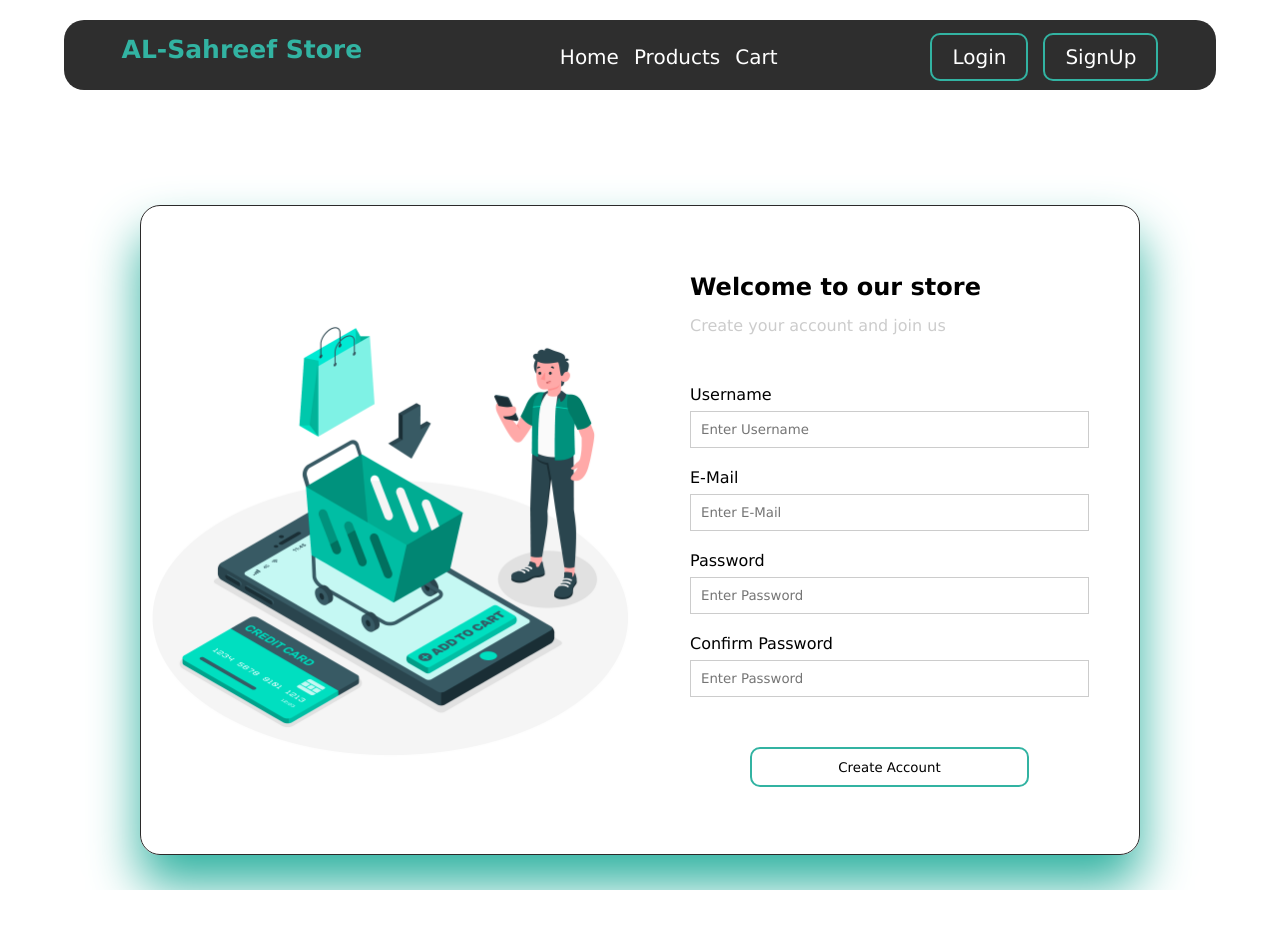
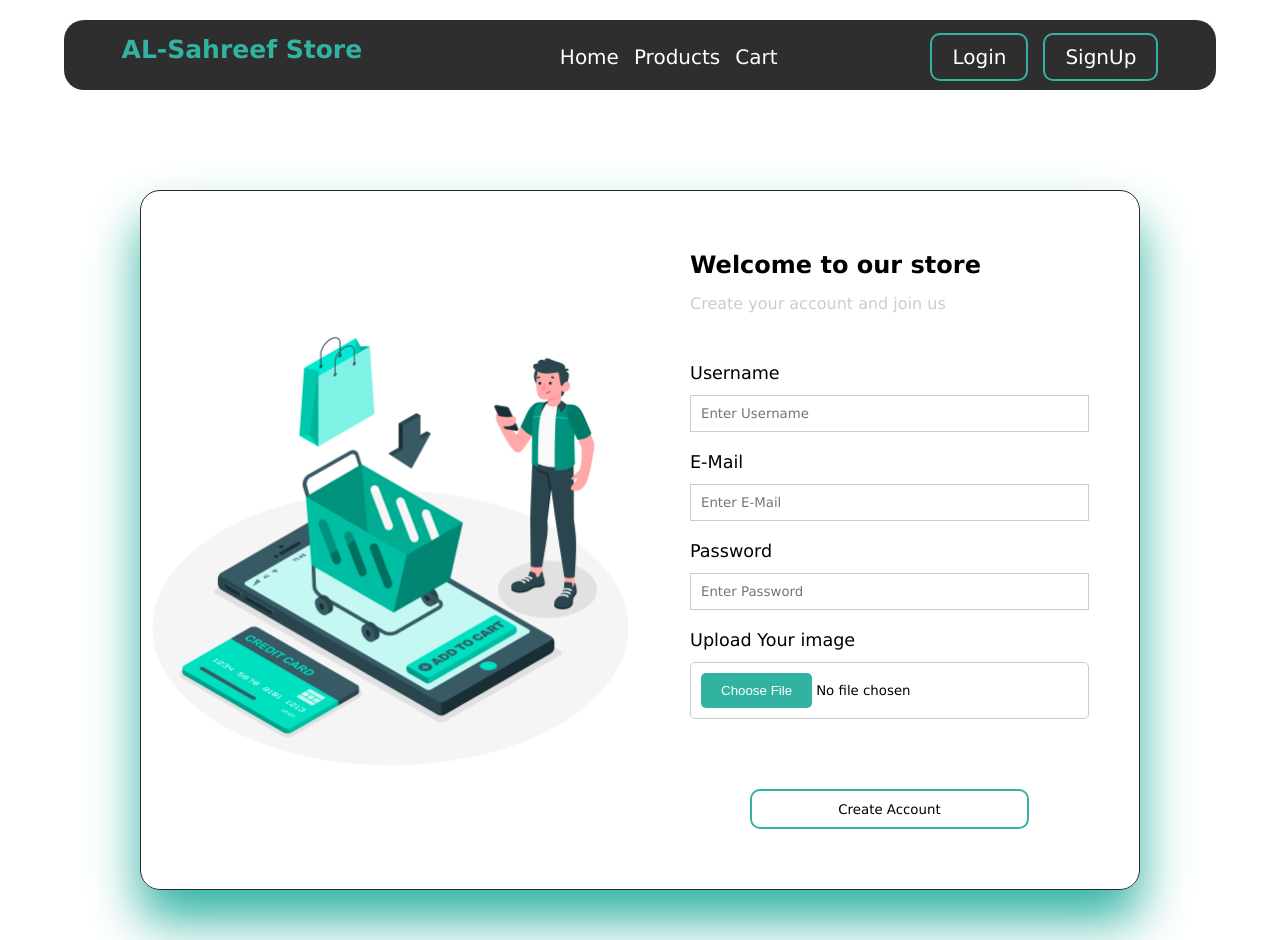
Before and after one commit to shareefmwafy/E-Commerce, a React (Vite) app: page /signup in a window 1280 px wide. Before the commit the page ends 890 px from the top, so only its background shows below. Built offline with nearby package versions, Linux system fonts and the light colour scheme.

Commit message:
handle SignUp Page with backend

```diff
--- a/src/General-Components/SignIn/signIn.jsx
+++ b/src/General-Components/SignIn/signIn.jsx
@@ -1,8 +1,9 @@
-import React from 'react'
+import React, { useState } from 'react'
 import Style from './sginIn.module.css'
 import sginImg from './sign.jpg'
 
 function signIn() {
+
     return (
         <div className={Style.container}>
             <div className={Style.row}>
@@ -10,7 +11,7 @@ function signIn() {
                     <div className={Style.image}>
                         <img src={sginImg} alt="" />
                     </div>
-                    <div className={Style.dataForm}>
+                    <form  className={Style.dataForm}>
                         <div className={Style.formTitle}>
                             <h2>Welcome to our store</h2>
                             <p>Register Your Account</p>
@@ -30,7 +31,7 @@ function signIn() {
                             </div>
                         </div>
                         <button type="submit" className={Style.log}>Login</button>
-                    </div>
+                    </form>
                 </div>
             </div>
         </div>
--- a/src/General-Components/SignUp/SginUp.module.css
+++ b/src/General-Components/SignUp/SginUp.module.css
@@ -6,11 +6,11 @@
 
   .container{
     width: 100%;
-    height: 90vh;
+    height: 100vh;
     display: flex;
     justify-content: center;
     align-items: center;
-    margin-top: 80px;
+    /* margin-top: 80px; */
 
 
   }
@@ -26,7 +26,7 @@
   .sginup{
     border-radius: 20px;
     width: 1000px;
-    height: 650px;
+    height: 700px;
     display: flex;
     border: 1px solid #2b2a2a;
     box-shadow: 0px 30px 50px rgb(50, 179, 162);
@@ -80,7 +80,7 @@
     width: 100%;
     display: flex;
     flex-direction: column;
-    gap: 20px;
+    /* gap: 20px; */
 
 
   }
@@ -120,6 +120,43 @@
     color: white;
   }
 
+  /* Add this to your CSS file */
+.inpuItem {
+  margin-bottom: 20px;
+}
+
+label {
+  display: block;
+  font-size: 1.1em;
+  margin-bottom: 5px;
+}
+
+input[type="file"] {
+  padding: 10px;
+  border: 1px solid #ccc;
+  border-radius: 5px;
+  width: 100%;
+  box-sizing: border-box;
+}
+
+input[type="file"]:focus {
+  outline: none;
+  border-color: rgb(50, 179, 162);
+  box-shadow: 0 0 5px rgb(50, 179, 162);
+}
+
+/* Style for the file input button */
+input[type="file"]::-webkit-file-upload-button {
+  background: rgb(50, 179, 162);
+  color: white;
+  padding: 10px 20px;
+  border: none;
+  border-radius: 5px;
+  cursor: pointer;
+  transition: background 0.3s ease;
+}
+
+
   @media screen and (max-width: 750px){
     .image{
       display: none;
@@ -135,4 +172,10 @@
       align-items: center;
       text-align: center;
     }
+
   }
+  @media screen and (max-width: 400px){
+    label{
+      font-size: 12px;
+    }
+  }
--- a/src/General-Components/SignUp/SignUp.jsx
+++ b/src/General-Components/SignUp/SignUp.jsx
@@ -1,8 +1,49 @@
-import React from 'react'
-import Style from './SginUp.module.css'
-import sginImg from './sign.jpg'
+import React, { useState } from 'react';
+import Style from './SginUp.module.css';
+import sginImg from './sign.jpg';
+import axios from 'axios';
 
 function SingUp() {
+    const [user, setUser] = useState({
+        userName: '',
+        email: '',
+        password: '',
+        image: '',
+    });
+
+    const handleChange = (e) => {
+        const{name,value} = e.target;
+        setUser({
+         ...user,
+            [name]:value
+        })
+
+    };
+    const handleSumbit = async(e) => {
+        // We need to use FormData just when there's a file to send
+        e.preventDefault();
+        const formData = new FormData();
+        formData.append('userName',user.userName);
+        formData.append('email',user.email);
+        formData.append('password',user.password);
+        formData.append('image',user.image );
+        const {data} =await axios.post(`${import.meta.env.VITE_API}/auth/signup`,formData);
+        console.log(data)
+        setUser({
+            userName: '',
+            email: '',
+            password: '',
+            image: '',
+        });
+    };
+    const handleImageChange = (e)=>{
+        const {name,files} = e.target;
+        setUser({
+         ...user,
+        [name]:files[0]
+        });
+
+    };
     return (
         <div className={Style.container}>
             <div className={Style.row}>
@@ -10,7 +51,7 @@ function SingUp() {
                     <div className={Style.image}>
                         <img src={sginImg} alt="" />
                     </div>
-                    <div className={Style.dataForm}>
+                    <form className={Style.dataForm} onSubmit={handleSumbit}>
                         <div className={Style.formTitle}>
                             <h2>Welcome to our store</h2>
                             <p>Create your account and join us</p>
@@ -18,28 +59,55 @@ function SingUp() {
                         <div className={Style.inputGroup}>
                             <div className={Style.inpuItem}>
                                 <label htmlFor="username">Username</label>
-                                <input type="text" id="username" name="username" placeholder="Enter Username" />
+                                <input
+                                    type="text"
+                                    id="username"
+                                    value={user.userName}
+                                    name="userName"
+                                    onChange={handleChange}
+                                    placeholder="Enter Username"
+                                />
                             </div>
                             <div className={Style.inpuItem}>
                                 <label htmlFor="email">E-Mail</label>
-                                <input type="email" id="email" name="email" placeholder="Enter E-Mail" />
+                                <input
+                                    type="emai l"
+                                    value={user.email}
+                                    id="email"
+                                    name="email"
+                                    onChange={handleChange}
+                                    placeholder="Enter E-Mail"
+                                />
                             </div>
                             <div className={Style.inpuItem}>
                                 <label htmlFor="password">Password</label>
-                                <input type="password" id="password" name="password" placeholder="Enter Password" />
+                                <input
+                                    type="password"
+                                    value={user.password}
+                                    id="password"
+                                    name="password"
+                                    onChange={handleChange}
+                                    placeholder="Enter Password"
+                                />
                             </div>
                             <div className={Style.inpuItem}>
-                                <label htmlFor="password">Confirm Password</label>
-                                <input type="password" id="password" name="password" placeholder="Enter Password" />
+                                <label htmlFor="image">Upload Your image</label>
+                                <input
+                                    type="file"
+                                    id="image"
+                                    name="image"
+                                    onChange={handleImageChange}
+                                />
                             </div>
                         </div>
-                        <button type="submit" className={Style.create}>Create Account</button>
-                    </div>
+                        <button type="submit" className={Style.create}>
+                            Create Account
+                        </button>
+                    </form>
                 </div>
             </div>
         </div>
-
-    )
+    );
 }
 
-export default SingUp
+export default SingUp;
```
Also changed, not shown: 1 other file (tests, documents, lock files or other folders).
